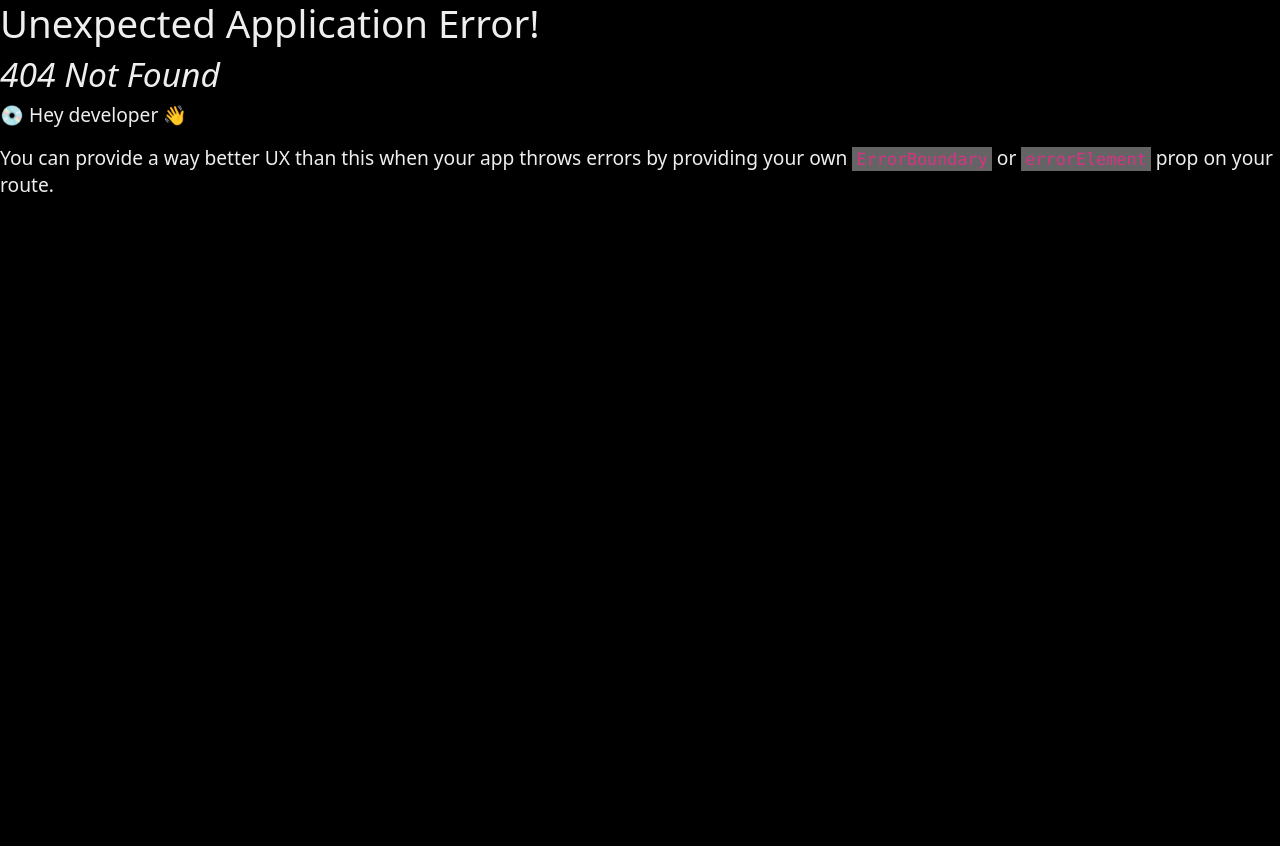
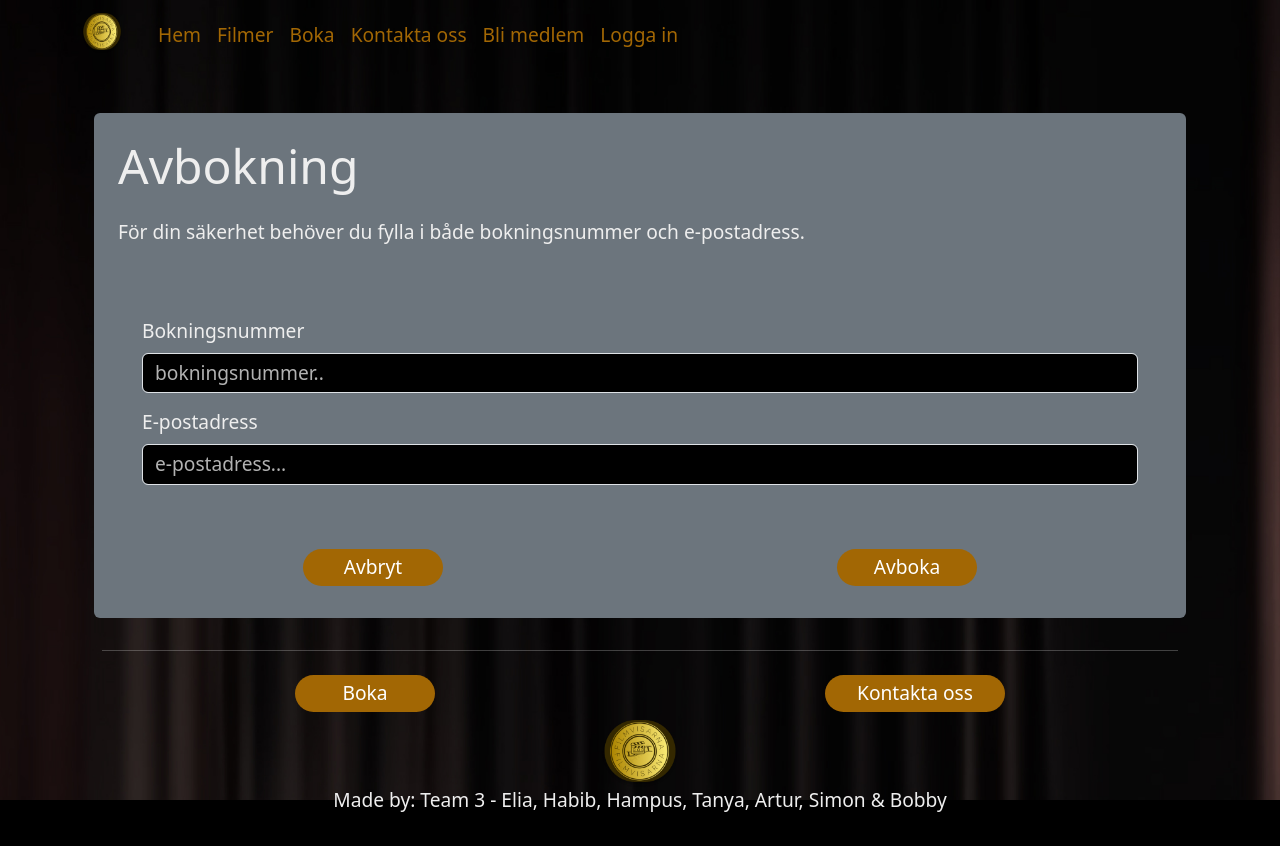
Before and after one commit to ELHabibA/Filmvisarna, a React (Vite) app: page /avbokning in a window 1280 px wide. Before the commit this address had no page. Before the commit the page ends 800 px from the top, so only its background shows below. Built offline with nearby package versions, Linux system fonts and the light colour scheme; no server answers.

Commit message:
Created form and route for booking cancellation

```diff
--- /dev/null
+++ b/src/CancelBooking.jsx
@@ -0,0 +1,39 @@
+import { Container, Row, Col, Image, Button, Form } from "react-bootstrap";
+
+import { Link } from 'react-router-dom';
+
+
+function CancelBooking() {
+  return (
+    <Container sm={true} md={true} lg={true} className="bg-secondary p-4 rounded square">
+
+      <h1 className="mb-4">Avbokning</h1>
+      <p className="mb-5">För din säkerhet behöver du fylla i både bokningsnummer och e-postadress.</p>
+
+      <Row className="p-4 rounded square">
+
+        <Col>
+          <Form>
+            <Form.Group className="mb-3" controlId="formGroupBookingnumber">
+              <Form.Label>Bokningsnummer</Form.Label>
+              <Form.Control type="bookingnumber" placeholder="bokningsnummer.." />
+            </Form.Group>
+            <Form.Group className="mb-3" controlId="formGroupEmail">
+              <Form.Label>E-postadress</Form.Label>
+              <Form.Control type="email" placeholder="e-postadress..." />
+            </Form.Group>
+          </Form>
+        </Col>
+      </Row>
+      <Row>
+        <Col className='tradeMarkFooter m-2 mt-4'><Link to="/"><div><Button >Avbryt</Button></div></Link> </Col>
+        <Col className='tradeMarkFooter m-2 mt-4'><Link to="/"><div><Button >Avboka</Button></div></Link> </Col>
+        </Row>
+    </Container>
+
+
+  )
+}
+
+
+export default CancelBooking;
--- a/src/main.jsx
+++ b/src/main.jsx
@@ -12,7 +12,8 @@ import BecomeMember from './BecomeMember.jsx';
 import LogIn from './LogIn.jsx';
 import MoviePage from './MoviePage.jsx';
 import FinalizeBooking from './FinalizeBooking.jsx';
-import BookingConfirmation from './components/bookingconfirmation.jsx'
+import BookingConfirmation from './components/bookingconfirmation.jsx';
+import CancelBooking from './CancelBooking.jsx';
 
 
 
@@ -32,7 +33,8 @@ export const pages = [
     { path: '/loggain', label: 'Logga in', element: <LogIn /> },
     { path: '/detaljsidan/:movieId', label: '', element: <MoviePage /> },
     { path: '/finalize-booking', label: '', element: <FinalizeBooking /> }, // Ta bort sedan, kunder/externa användare ska inte kunna se denna sida utan att ha valt film.
-    { path: '/bokningsbekraftelse', label: '', element: <BookingConfirmation /> } // Ta bort sedan, kunder/externa användare ska inte kunna se denna sida utan att ha valt film.
+    { path: '/bokningsbekraftelse', label: '', element: <BookingConfirmation /> },
+    { path: '/avbokning', label: '', element: <CancelBooking /> } // Ta bort sedan, kunder/externa användare ska inte kunna se denna sida utan att ha valt film.
 ];
 
 const router = createBrowserRouter([
```
